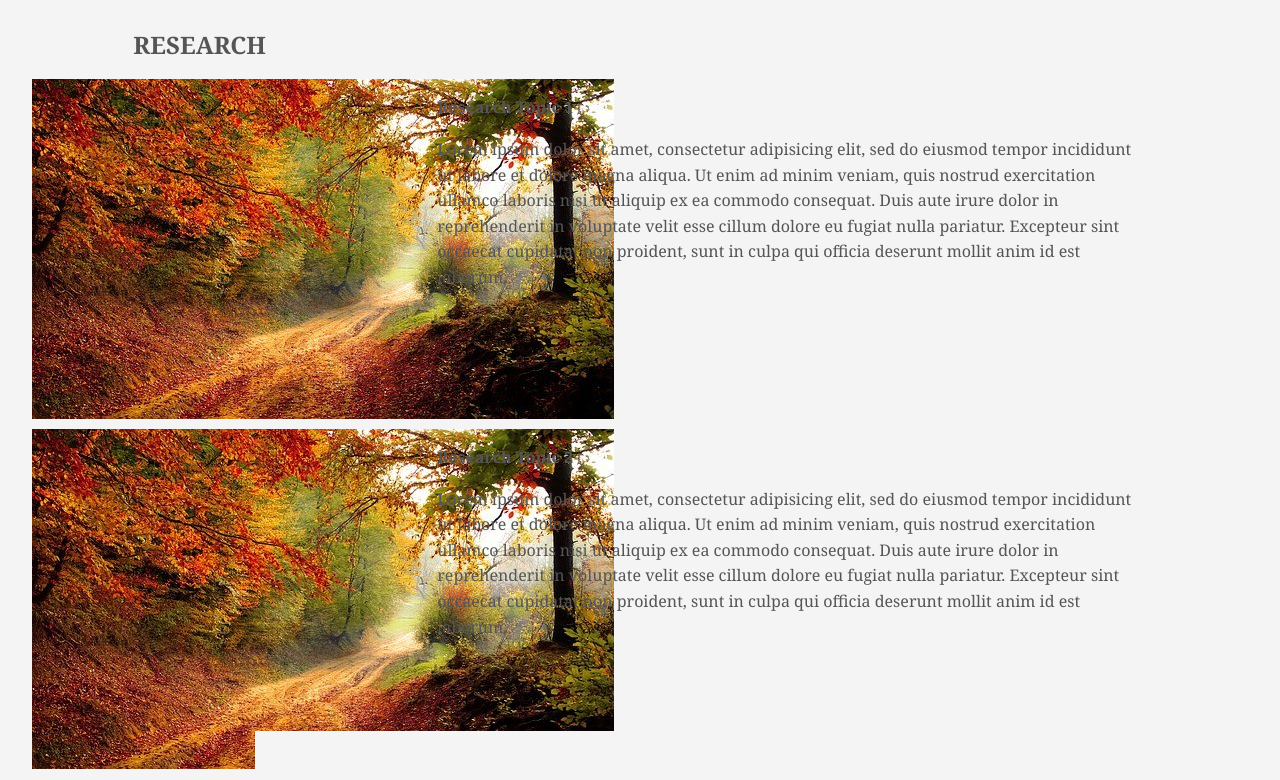
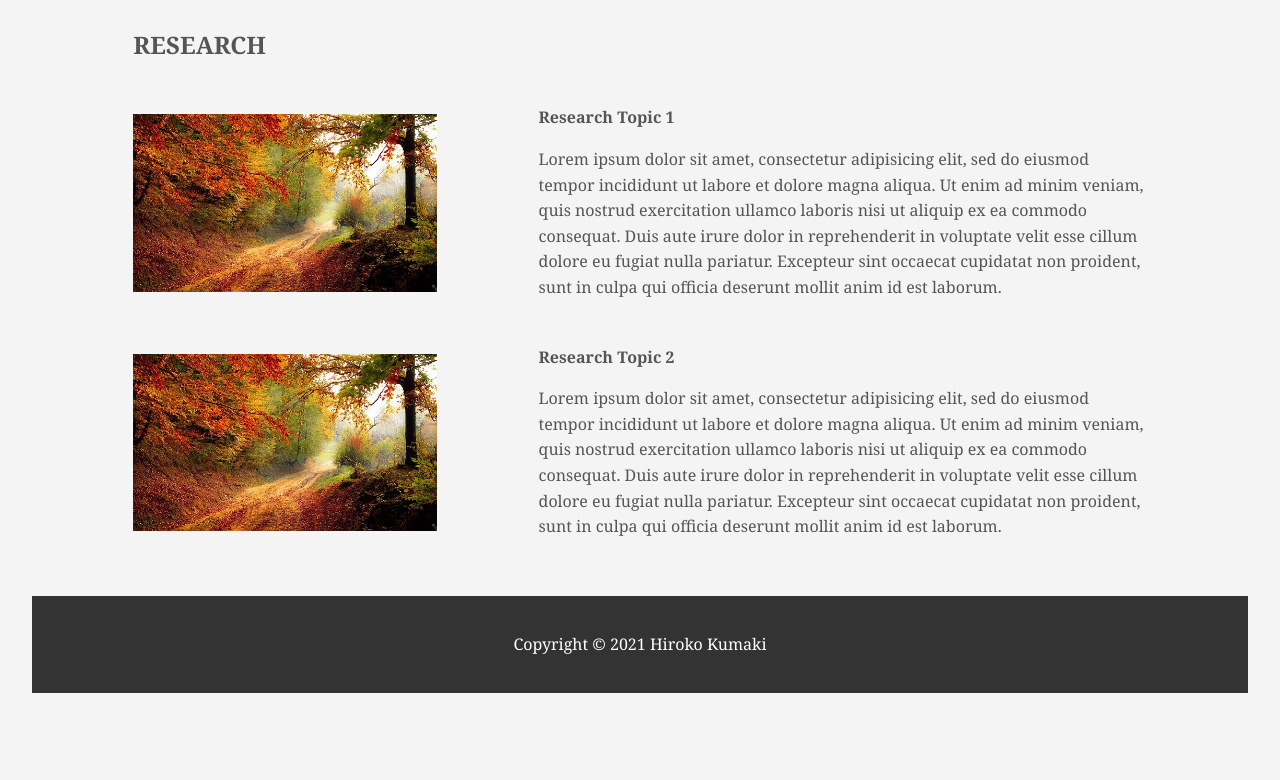
Before and after one commit to takasuzuki87/HK_website, a plain HTML site: page index.html in a window 1280 px wide. Shown: the part 540-1320 px from the top of the page. After the commit the page ends 1241 px from the top, so only its background shows below. Drawn offline with Linux system fonts and the light colour scheme.

Commit message:
Update index.html

```diff
--- a/index.html
+++ b/index.html
@@ -41,10 +41,10 @@
       <h2>RESEARCH</h2>
     </div>
     <div class="row">
-      <div class="col-4 col-s-10 research">
+      <div class="col-4 col-s-10 research_1">
         <img src="images/sample_nature.jpg" alt="face">
       </div>
-      <div class="col-7 col-s-10 research">
+      <div class="col-7 col-s-10 research_1">
         <p style="font-weight: bold;">
           Research Topic 1
         </p>
@@ -53,10 +53,10 @@
         </div>
     </div>
     <div class="row">
-      <div class="col-4 col-s-10 research">
+      <div class="col-4 col-s-10 research_1">
         <img src="images/sample_nature.jpg" alt="face">
       </div>
-      <div class="col-7 col-s-10 research">
+      <div class="col-7 col-s-10 research_1">
         <p style="font-weight: bold;">
           Research Topic 2
         </p>
```
